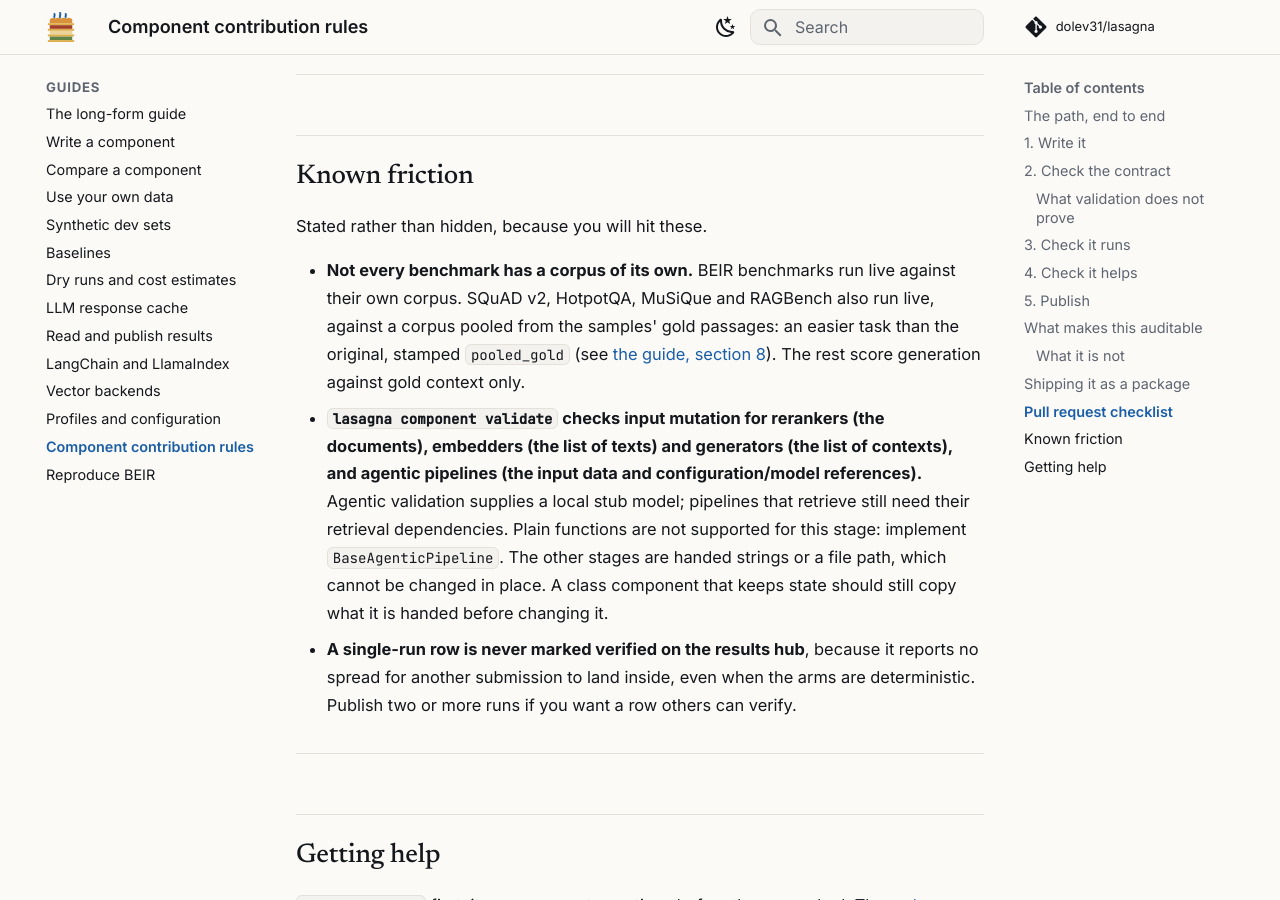
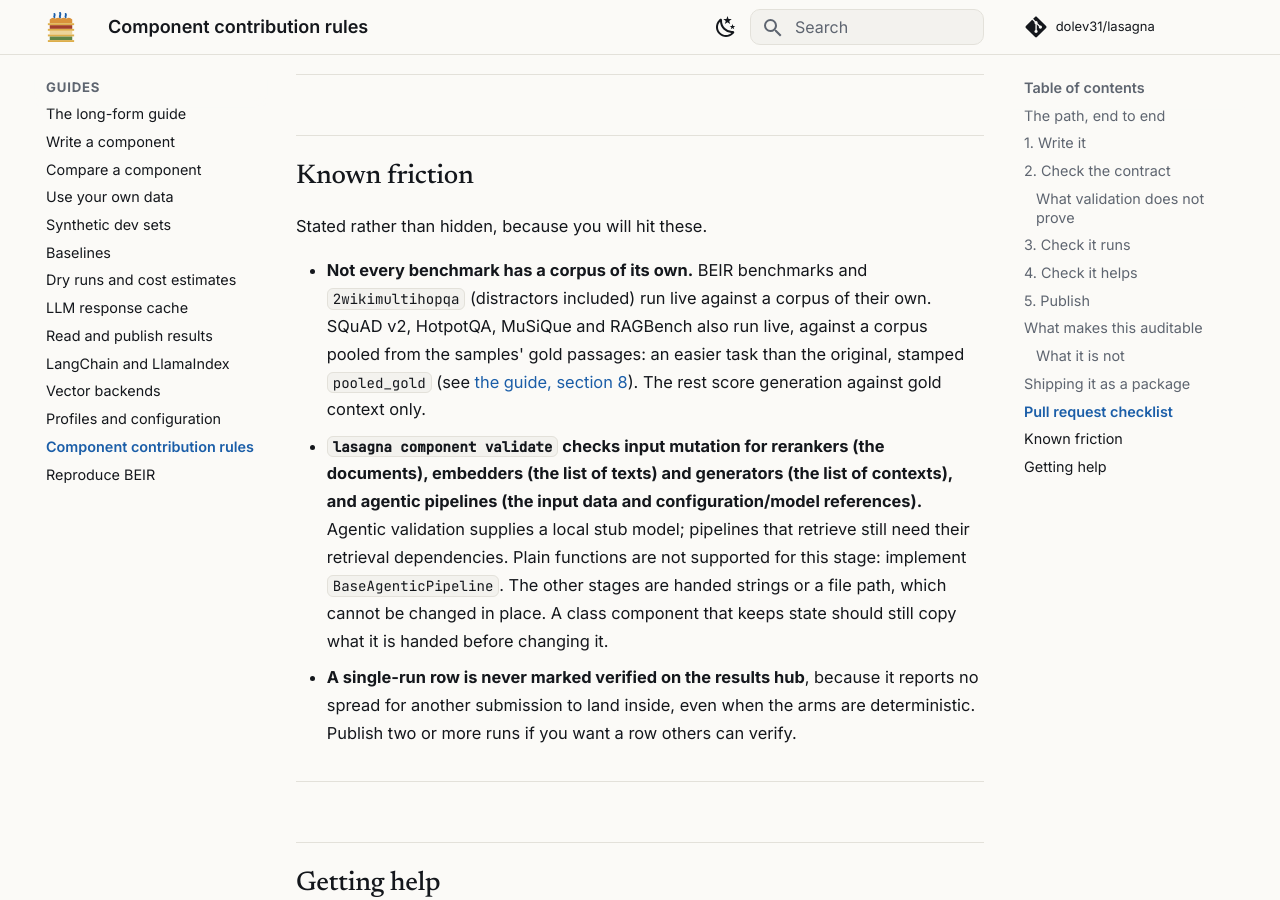
Before and after one commit to dolev31/lasagna, an MkDocs documentation site: the page built from docs/contributing-components.md, in a window 1280 px wide and 900 px high, scrolled down 8433 px. Built offline with MkDocs 1.6.1 and Material for MkDocs 9.7.7, drawn with Linux system fonts in a browser that asks for light colours; comment, search, counter and statistics services are not loaded.

Commit message:
Point multi-hop readers to 2wikimultihopqa, the benchmark with its distractors (#44)
The guide (section 8), the lasagna-eval skill, Known friction and the README now point multi-hop retrieval to 2wikimultihopqa (#24, @ect2000): every distinct validation context paragraph, 55,020, distractors included, stamped native, read with complete_recall@10. The README keeps its ID rule in plain words and says the papers' numbers do not carry over.

```diff
--- a/docs/contributing-components.md
+++ b/docs/contributing-components.md
@@ -325,10 +325,11 @@
 
 Stated rather than hidden, because you will hit these.
 
-- **Not every benchmark has a corpus of its own.** BEIR benchmarks run live
-  against their own corpus. SQuAD v2, HotpotQA, MuSiQue and RAGBench also run
-  live, against a corpus pooled from the samples' gold passages: an easier task
-  than the original, stamped `pooled_gold` (see
+- **Not every benchmark has a corpus of its own.** BEIR benchmarks and
+  `2wikimultihopqa` (distractors included) run live against a corpus of their
+  own. SQuAD v2, HotpotQA, MuSiQue and RAGBench also run live, against a corpus
+  pooled from the samples' gold passages: an easier task than the original,
+  stamped `pooled_gold` (see
   [the guide, section 8](guide.md#8-measure-it-on-a-benchmark)). The rest score
   generation against gold context only.
 - **`lasagna component validate` checks input mutation for rerankers (the
```
Also changed, not shown: README.md (+18 -13 lines), docs/guide.md (+7 -1 lines), src/lasagna/skills/lasagna-eval/SKILL.md (+5 -0 lines).
